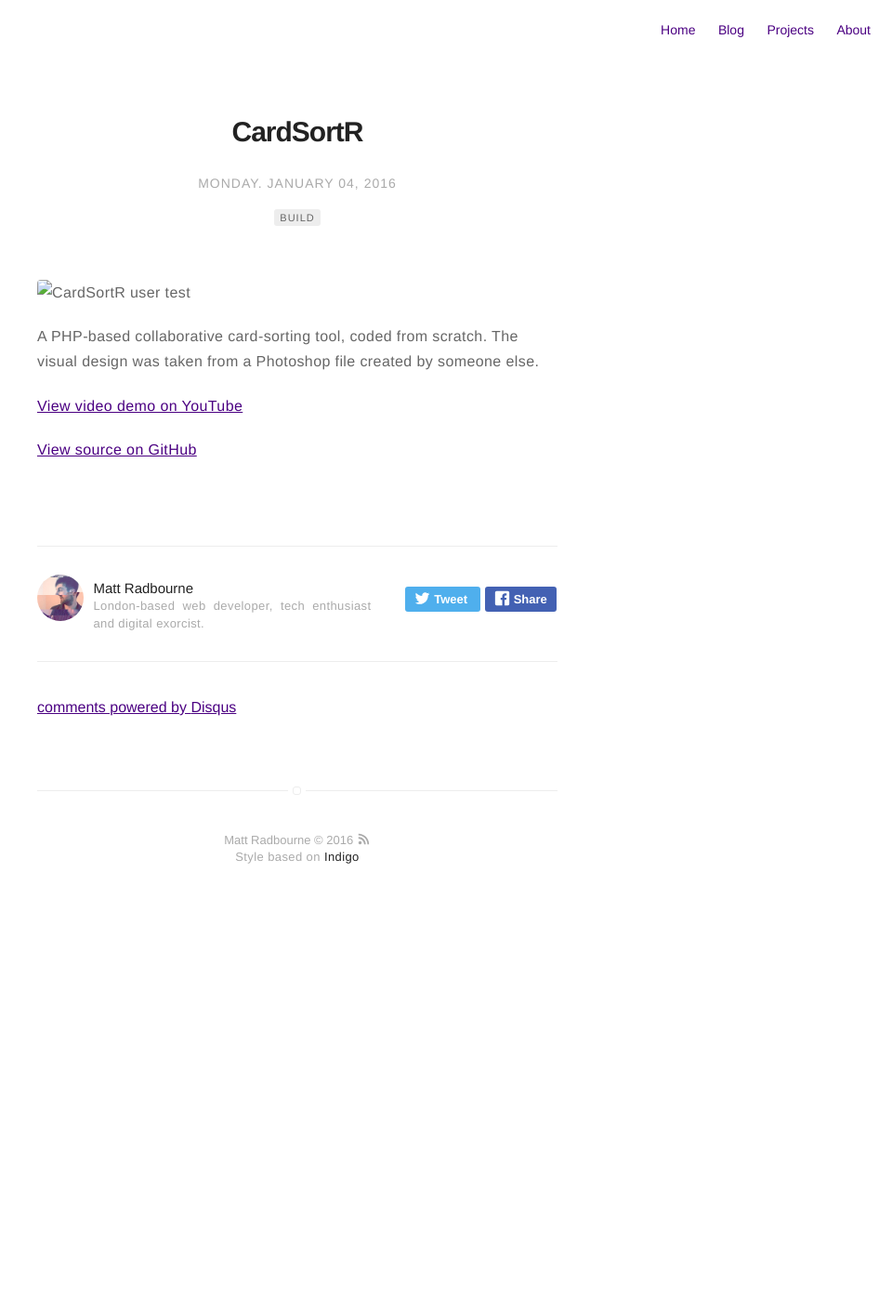
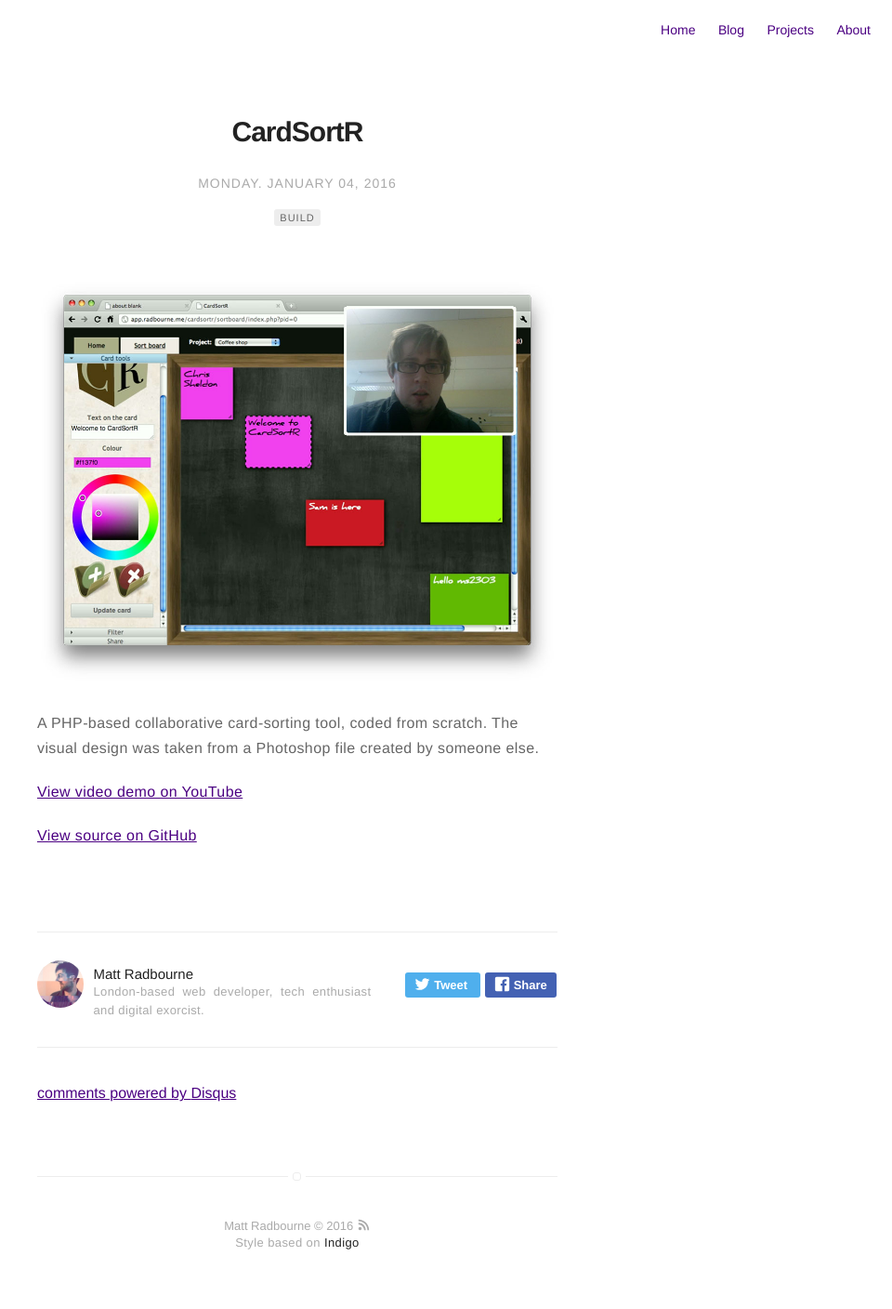
Before and after one commit to mradbourne/mradbourne.github.io, a Jekyll site: the page built from _posts/2016-01-04-cardsortr.md, in a window 1280 px wide. Shown: the whole page at 93% size, without its empty margins (320-1280 px from the left). Built offline with Jekyll 4.4.1, drawn with Linux system fonts in a browser that asks for light colours; comment, search, counter and statistics services are not loaded; before the commit the page ends 993 px from its top, so only the background shows below that.

Commit message:
Fixed broken image links

```diff
--- a/_posts/2016-01-04-cardsortr.md
+++ b/_posts/2016-01-04-cardsortr.md
@@ -8,7 +8,7 @@ projects: true
 description: ""
 ---
 
-![CardSortR user test](/images/project_cardsortr.jpg)
+![CardSortR user test](/assets/images/project_cardsortr.jpg)
 
 A PHP-based collaborative card-sorting tool, coded from scratch. The visual design was taken from a Photoshop file created by someone else.
 
```
Also changed, not shown: _posts/2016-01-06-the-old-tailors-shop.md (+1 -1 lines).
